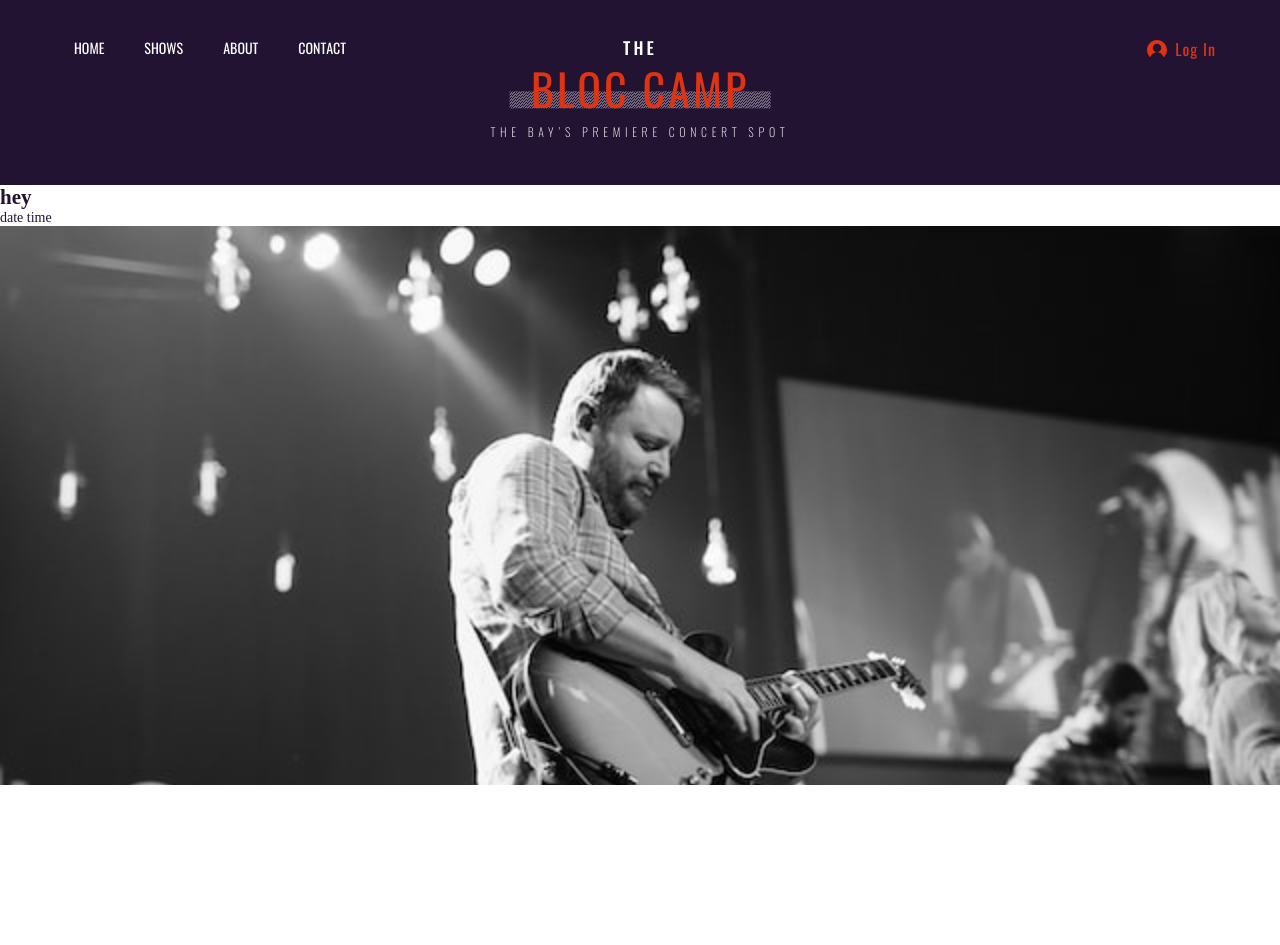
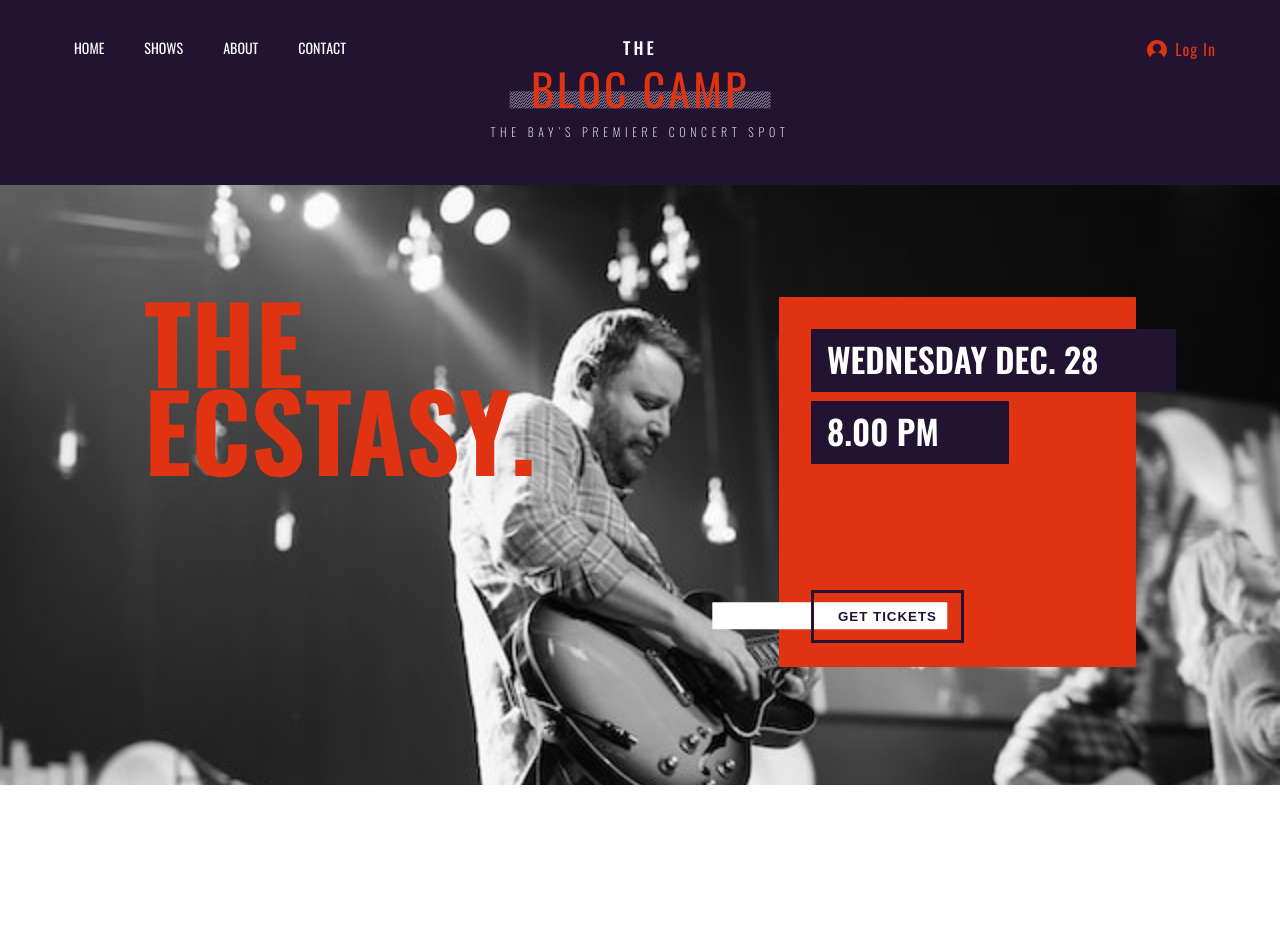
Before and after one commit to SutheeDev/thebloccamp, a Flask app: page / in a window 1280 px wide. Shown: the top 945 px of the page. Run offline with Flask 2, Linux system fonts and the light colour scheme.

Commit message:
style slide-info

```diff
--- a/static/css/index.css
+++ b/static/css/index.css
@@ -14,6 +14,7 @@
 }
 body {
   /* font-family: "Anton", sans-serif; */
+  font-family: Oswald, sans-serif;
   font-size: 14px;
   color: #ffffff;
   /* letter-spacing: 1px; */
@@ -35,7 +36,7 @@ li {
 /* Header */
 /* -------------------- */
 header {
-  font-family: Oswald, sans-serif;
+  /* font-family: Oswald, sans-serif; */
   position: absolute;
   top: 60px;
   left: 0;
@@ -158,7 +159,7 @@ section.navigation {
 }
 .links li {
   text-transform: uppercase;
-  font-family: Oswald, sans-serif;
+  /* font-family: Oswald, sans-serif; */
   font-size: 20px;
   font-weight: 400;
   cursor: pointer;
@@ -174,7 +175,7 @@ section.navigation {
 }
 .logIn a {
   text-transform: capitalize;
-  font-family: Oswald, sans-serif;
+  /* font-family: Oswald, sans-serif; */
   font-weight: 400;
   font-size: 16px;
   letter-spacing: 1px;
--- a/static/css/slide.css
+++ b/static/css/slide.css
@@ -3,7 +3,99 @@
   height: 600px;
   color: #221333;
 }
+.swiper-slide {
+  position: relative;
+}
 .swiper-slide img {
   width: 100%;
   object-fit: cover;
+  filter: grayscale(100%);
 }
+.slides-info {
+  position: absolute;
+  top: 0;
+  left: 0;
+  z-index: 2;
+  width: 100%;
+  height: 100%;
+  display: flex;
+  justify-content: space-between;
+  align-items: flex-start;
+  padding: 7rem 9rem;
+}
+.slides-info h1 {
+  width: 50%;
+  font-size: calc(7vw + 1rem);
+  text-transform: uppercase;
+  color: #df3311;
+  line-height: 5.5rem;
+}
+.slide-info {
+  width: 36%;
+  height: 34vw;
+  max-height: 370px;
+  background-color: #df3311;
+  position: relative;
+  border-radius: 1px;
+}
+.slide-info span {
+  display: block;
+  font-size: calc(2vw + 0.5rem);
+  text-transform: uppercase;
+  font-weight: 600;
+  color: #ffffff;
+  background-color: #221333;
+  padding: 0.3rem 2rem 0.5rem 1rem;
+  margin-bottom: 20px;
+  position: absolute;
+  top: 2rem;
+  left: 2rem;
+  border-radius: 1px;
+}
+.slide-date {
+  width: calc(2rem + 26vw);
+}
+.slide-time {
+  width: calc(2rem + 13vw);
+  transform: translateY(4.5rem);
+}
+.slide-info button,
+.slide-info div .btn-block {
+  position: absolute;
+  bottom: 1.5rem;
+  left: 2rem;
+}
+.slide-info button {
+  text-transform: uppercase;
+  padding: 1rem 1.5rem;
+  color: #221333;
+  border: 3px solid #221333;
+  background-color: transparent;
+  border-radius: 1px;
+  z-index: 2;
+  cursor: pointer;
+  letter-spacing: 1px;
+  font-weight: 700;
+
+  transition: all 0.3s ease;
+}
+.slide-info div {
+  height: 100%;
+  position: relative;
+}
+.slide-info div .btn-block {
+  width: 235px;
+  height: 27px;
+  background-color: #ffffff;
+  transform: translate(-42%, -51%);
+  border-radius: 1px;
+}
+.slide-info button:hover {
+  background-color: #221333;
+  color: #df3311;
+}
+@media screen and (min-width: 1300px) {
+  .slides-info h1 {
+    line-height: 7rem;
+  }
+}
--- a/templates/layout.html
+++ b/templates/layout.html
@@ -266,10 +266,14 @@
           <div class="swiper-slide">
             <div>
               <div class="slides-info">
-                <h1>hey</h1>
+                <h1>the ecstasy.</h1>
                 <div class="slide-info">
-                  <span>date</span>
-                  <span>time</span>
+                  <span class="slide-date">wednesday dec. 28</span>
+                  <span class="slide-time">8.00 pm</span>
+                  <div>
+                    <button>Get Tickets</button>
+                    <div class="btn-block"></div>
+                  </div>
                 </div>
               </div>
               <img src="../static/images/img-1.jpg" alt="" />
@@ -278,25 +282,49 @@
           <div class="swiper-slide">
             <div>
               <div class="slides-info">
-                <h1>hey</h1>
+                <h1>turning jane.</h1>
                 <div class="slide-info">
-                  <span>date</span>
-                  <span>time</span>
+                  <span class="slide-date">thursday dec. 29</span>
+                  <span class="slide-time">7.00 pm</span>
+                  <div>
+                    <button>Get Tickets</button>
+                    <div class="btn-block"></div>
+                  </div>
                 </div>
               </div>
-              <img src="../static/images/img-2.jpg" alt="" />
+              <img src="../static/images/img-4.jpg" alt="" />
             </div>
           </div>
           <div class="swiper-slide">
             <div>
               <div class="slides-info">
-                <h1>hey</h1>
+                <h1>double helix.</h1>
                 <div class="slide-info">
-                  <span>date</span>
-                  <span>time</span>
+                  <span class="slide-date">friday dec. 30</span>
+                  <span class="slide-time">8.00 pm</span>
+                  <div>
+                    <button>Get Tickets</button>
+                    <div class="btn-block"></div>
+                  </div>
                 </div>
               </div>
               <img src="../static/images/img-3.jpg" alt="" />
+            </div>
+          </div>
+          <div class="swiper-slide">
+            <div>
+              <div class="slides-info">
+                <h1>double helix.</h1>
+                <div class="slide-info">
+                  <span class="slide-date">saturday dec. 31</span>
+                  <span class="slide-time">6.30 pm</span>
+                  <div>
+                    <button>Get Tickets</button>
+                    <div class="btn-block"></div>
+                  </div>
+                </div>
+              </div>
+              <img src="../static/images/img-5.jpg" alt="" />
             </div>
           </div>
         </div>
```
